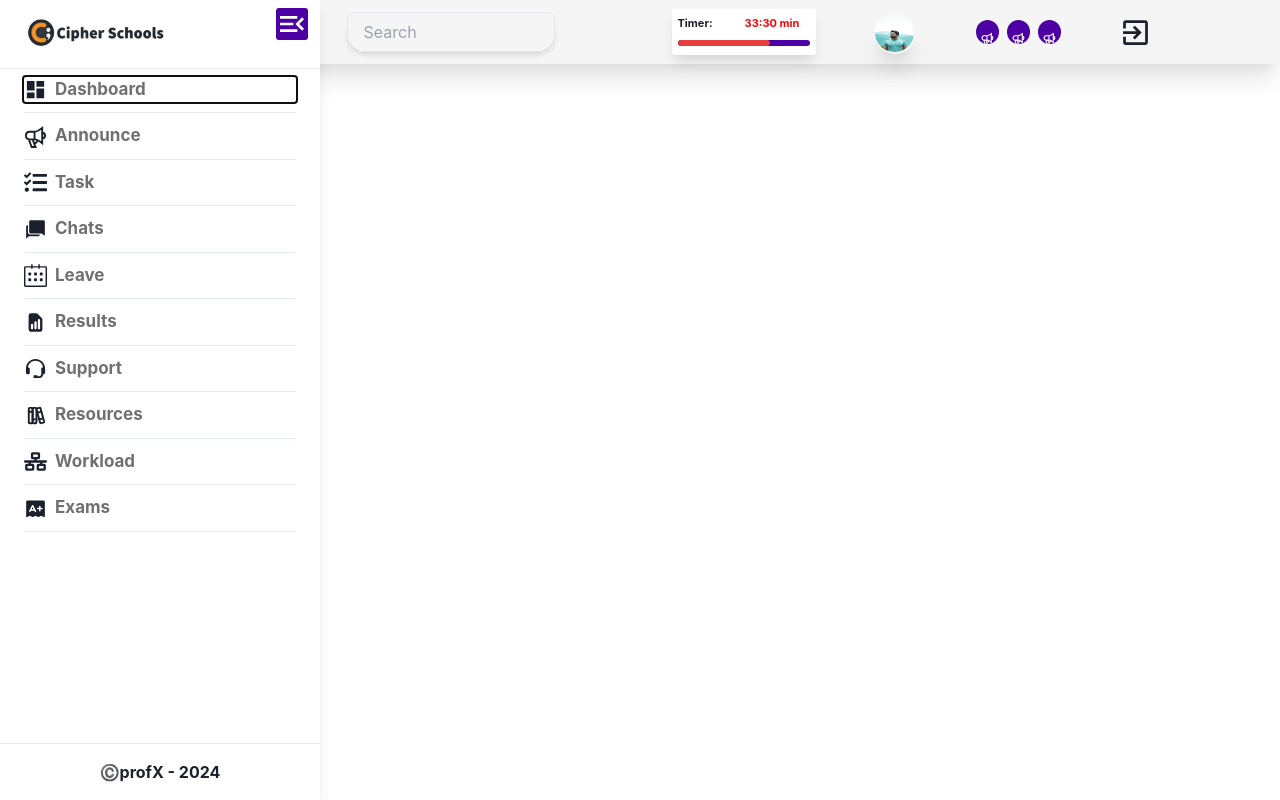
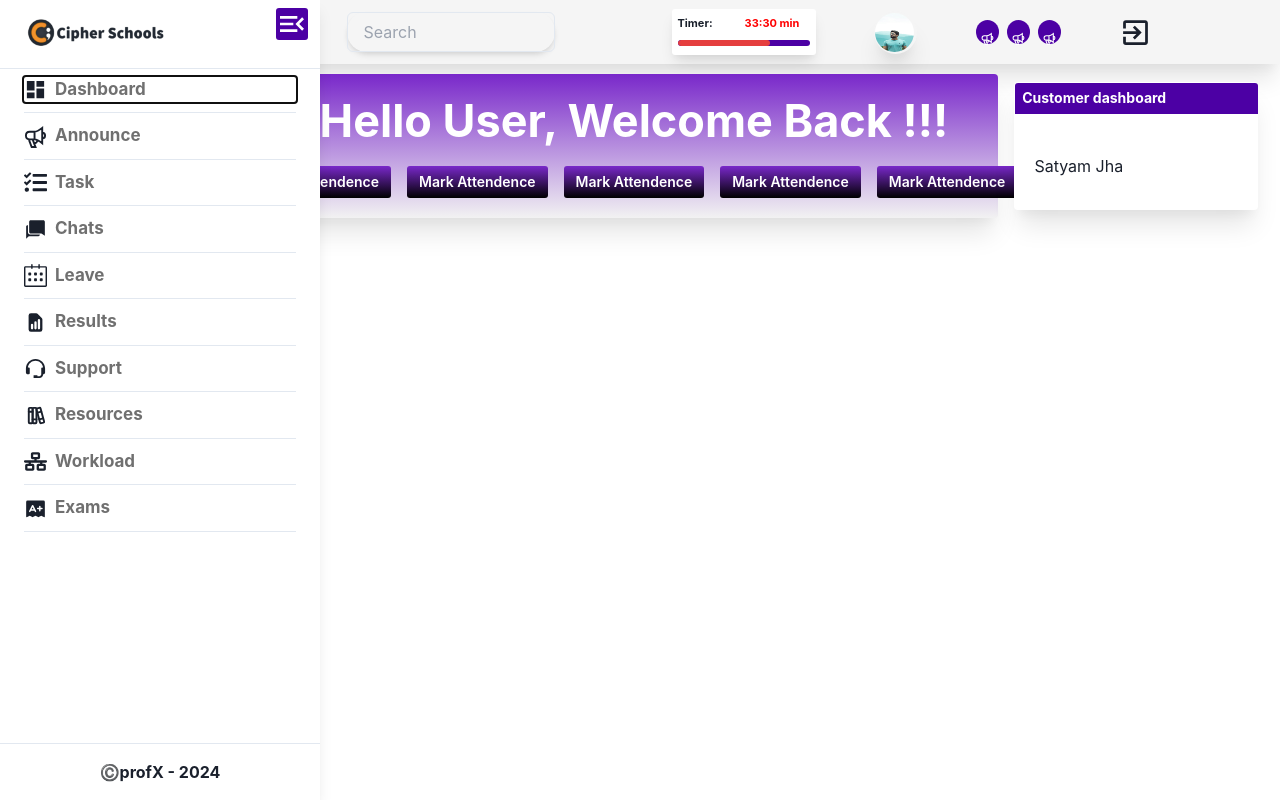
Before and after one commit to satyammjha/profX, a React (Vite) app: page / in a window 1280 px wide. Built offline with nearby package versions, Linux system fonts and the light colour scheme.

Commit message:
added more components to dashboard

```diff
--- /dev/null
+++ b/src/Components/Banner/Banner.jsx
@@ -0,0 +1,46 @@
+import { Card, CardBody, HStack, Image, Stack, Heading, Button, Text } from '@chakra-ui/react'
+import poster from '../../assets/training.png'
+
+
+const Banner = () => {
+  return (
+   <>
+
+   <Card bgGradient='linear(to-b, #7928CA, #F2F2F2)' boxShadow='xl' marginTop={'10px'} width={'70vw'} borderRadius={'4px'} ml={'8%'} height={'9rem'}>
+                    <CardBody>
+                        <HStack gap={16}>
+                            <Image src={poster} height={'4rem'} />
+                            <Stack alignItems={'center'}>
+                                <Heading as={'h1'} color={'white'} fontSize={'45px'}>Hello User, Welcome Back !!!</Heading>
+                                <HStack gap={4} marginTop={'10px'} marginRight={'unset'}>
+                                    <Button bgGradient='linear(to-b, #7928CA, black)' borderRadius={'3px'} size={'sm'} color={'white'} _hover={{
+                                        opacity: 0.5
+                                    }}>Mark Attendence</Button>
+                                    <Button bgGradient='linear(to-b, #7928CA, black)' borderRadius={'3px'} size={'sm'} color={'white'} _hover={{
+
+                                        opacity: 0.5
+
+                                    }}>Mark Attendence</Button>
+                                    <Button bgGradient='linear(to-b, #7928CA, black)' borderRadius={'3px'} size={'sm'} color={'white'} _hover={{
+                                        opacity: 0.5
+                                    }}>Mark Attendence</Button>
+                                    <Button bgGradient='linear(to-b, #7928CA, black)' borderRadius={'3px'} size={'sm'} color={'white'} _hover={{
+                                        opacity: 0.5
+                                    }}>Mark Attendence</Button>
+                                    <Button bgGradient='linear(to-b, #7928CA, black)' borderRadius={'3px'} size={'sm'} color={'white'} _hover={{
+                                        opacity: 0.5
+                                    }}>Mark Attendence</Button>
+                                </HStack>
+                            </Stack>
+                            <Image src={poster} height={'4rem'} marginLeft={'-1rem'} />
+                        </HStack>
+                    </CardBody>
+
+                </Card>
+
+
+   </>
+  )
+}
+
+export default Banner
--- a/src/Components/Dashboard/Dashboard.jsx
+++ b/src/Components/Dashboard/Dashboard.jsx
@@ -1,8 +1,14 @@
+import { HStack } from '@chakra-ui/react'
+import Banner from '../Banner/Banner';
+import Deadlines from '../Deadlines/Deadlines'
+
 const Dashboard = () => {
     return (
         <>
-            <h1>Dashboard</h1>
-
+            <HStack gap={4}>
+                <Banner />
+                <Deadlines />
+            </HStack>
         </>
     )
 }
--- /dev/null
+++ b/src/Components/Deadlines/Deadlines.jsx
@@ -0,0 +1,29 @@
+import { Card, CardBody, CardHeader, HStack, Stack, Heading, Text } from '@chakra-ui/react'
+
+const Deadlines = () => {
+    return (
+        <>
+
+            <Card bg={'white'} boxShadow='xl' marginTop={'10px'} width={'19vw'} height={'8rem'} borderRadius={'4px'}>
+                <CardHeader>
+                    <Heading size='xs' backgroundColor={'#4C00A4'} padding={'7px'} marginTop={'-19.3px'} marginLeft={'-1.2rem'} borderRadius={'3px 3px 0px 0px '} color={'white'} width={'19vw'}> Customer dashboard</Heading>
+                </CardHeader>
+                <CardBody>
+
+                    <Stack>
+                        <HStack>
+                            <Text>Satyam Jha</Text>
+
+                        </HStack>
+
+
+                    </Stack>
+
+                </CardBody>
+            </Card>
+
+        </>
+    )
+}
+
+export default Deadlines;
--- a/src/Components/Topnav/topnav.jsx
+++ b/src/Components/Topnav/topnav.jsx
@@ -31,8 +31,6 @@ const topnav = ({ title }) => {
 
         <>
             <HStack boxShadow='xl' h='16' justify={"space-between"} px='32' backgroundColor={"whitesmoke"}>
-
-
 
                 <Image src={logo} width={'10rem'} />
                 <InputGroup
```
Also changed, not shown: src/Components/CourseCard/CourseCard.jsx (added, +9 -0 lines), src/Components/Announce/Announce.jsx (indentation only), src/assets/training.png (added).
